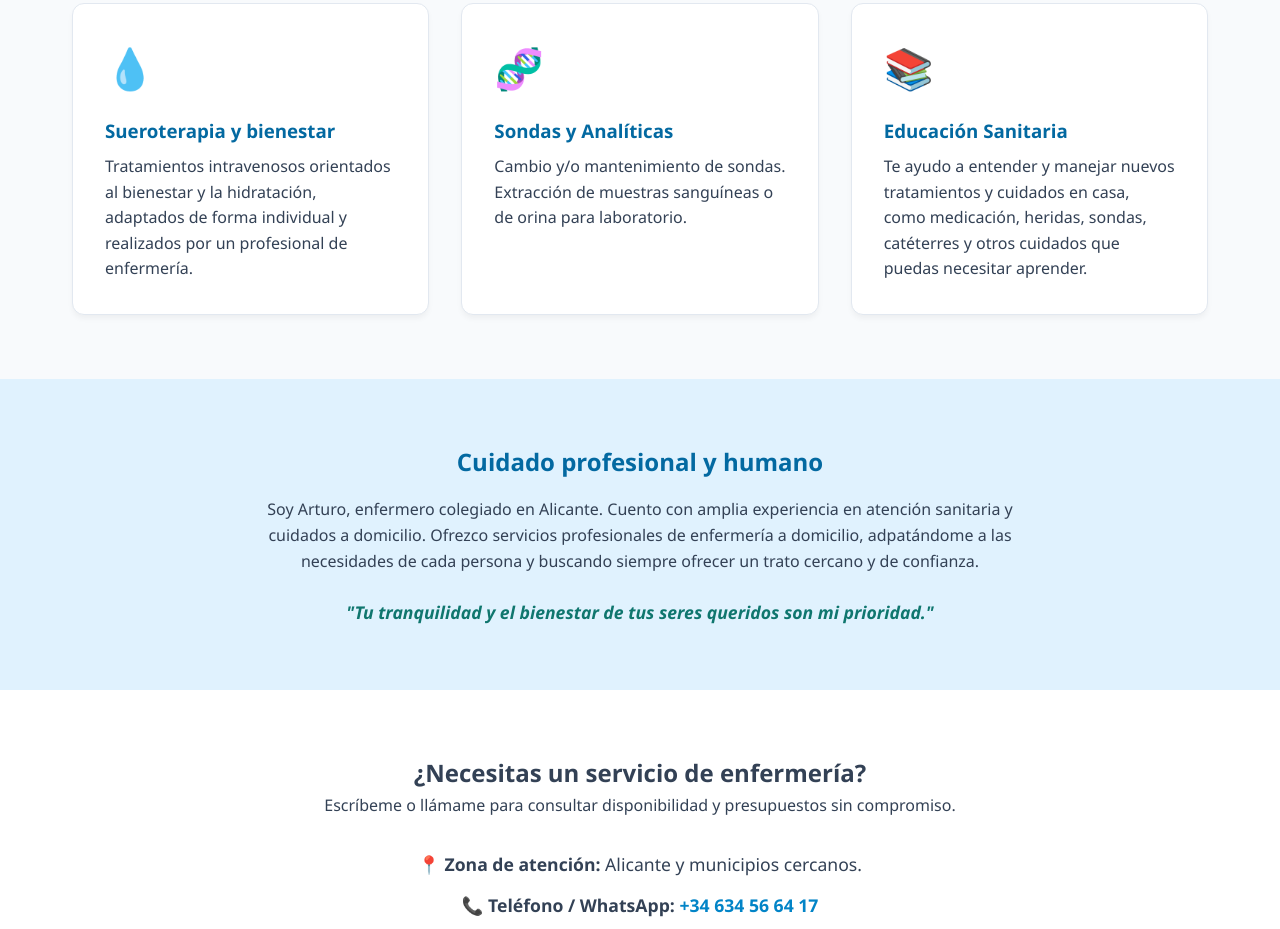
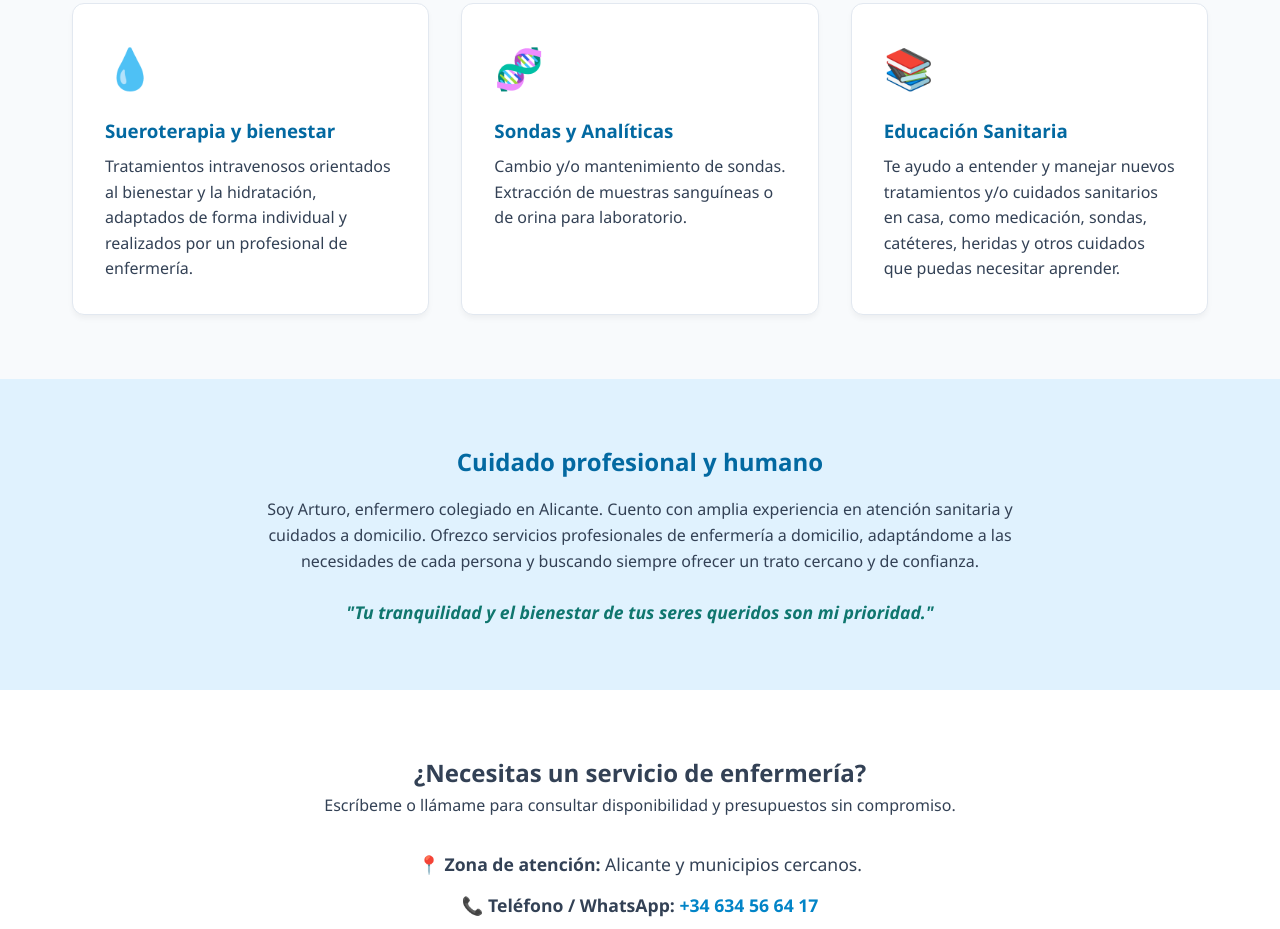
Before and after one commit to turifr1-cell/enfermeriaacasaalicante, a plain HTML site: page index.html in a window 1280 px wide. Shown: the part 1150-2079 px from the top of the page. Drawn offline with Linux system fonts and the light colour scheme.

Commit message:
Update index.html

```diff
--- a/index.html
+++ b/index.html
@@ -308,7 +308,7 @@
             <div class="tarjeta">
                 <div class="icono">📚</div>
                 <h3>Educación Sanitaria</h3>
-                <p>Te ayudo a entender y manejar nuevos tratamientos y cuidados en casa, como medicación, heridas, sondas, catéterres y otros cuidados que puedas necesitar aprender.</p>
+                <p>Te ayudo a entender y manejar nuevos tratamientos y/o cuidados sanitarios en casa, como medicación, sondas, catéteres, heridas y otros cuidados que puedas necesitar aprender.</p>
             </div>
         </div>
     </section>
@@ -317,7 +317,7 @@
     <section id="sobre-mi" class="sobre-mi">
         <div class="contenedor-sobre">
             <h2>Cuidado profesional y humano</h2>
-            <p>Soy Arturo, enfermero colegiado en Alicante. Cuento con amplia experiencia en atención sanitaria y cuidados a domicilio. Ofrezco servicios profesionales de enfermería a domicilio, adpatándome a las necesidades de cada persona y buscando siempre ofrecer un trato cercano y de confianza.</p>
+            <p>Soy Arturo, enfermero colegiado en Alicante. Cuento con amplia experiencia en atención sanitaria y cuidados a domicilio. Ofrezco servicios profesionales de enfermería a domicilio, adaptándome a las necesidades de cada persona y buscando siempre ofrecer un trato cercano y de confianza.</p>
             <p class="destacado">"Tu tranquilidad y el bienestar de tus seres queridos son mi prioridad."</p>
         </div>
     </section>
```
